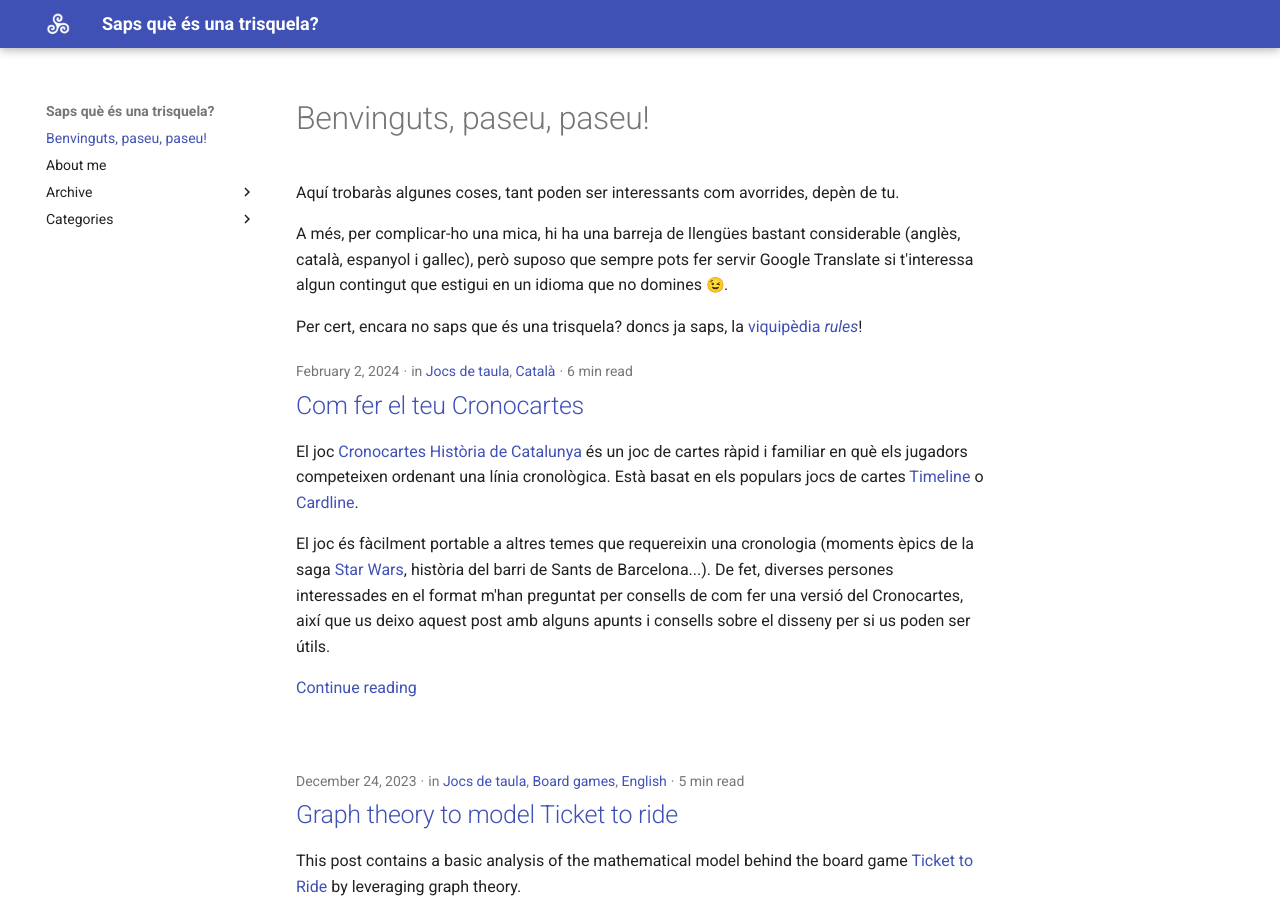
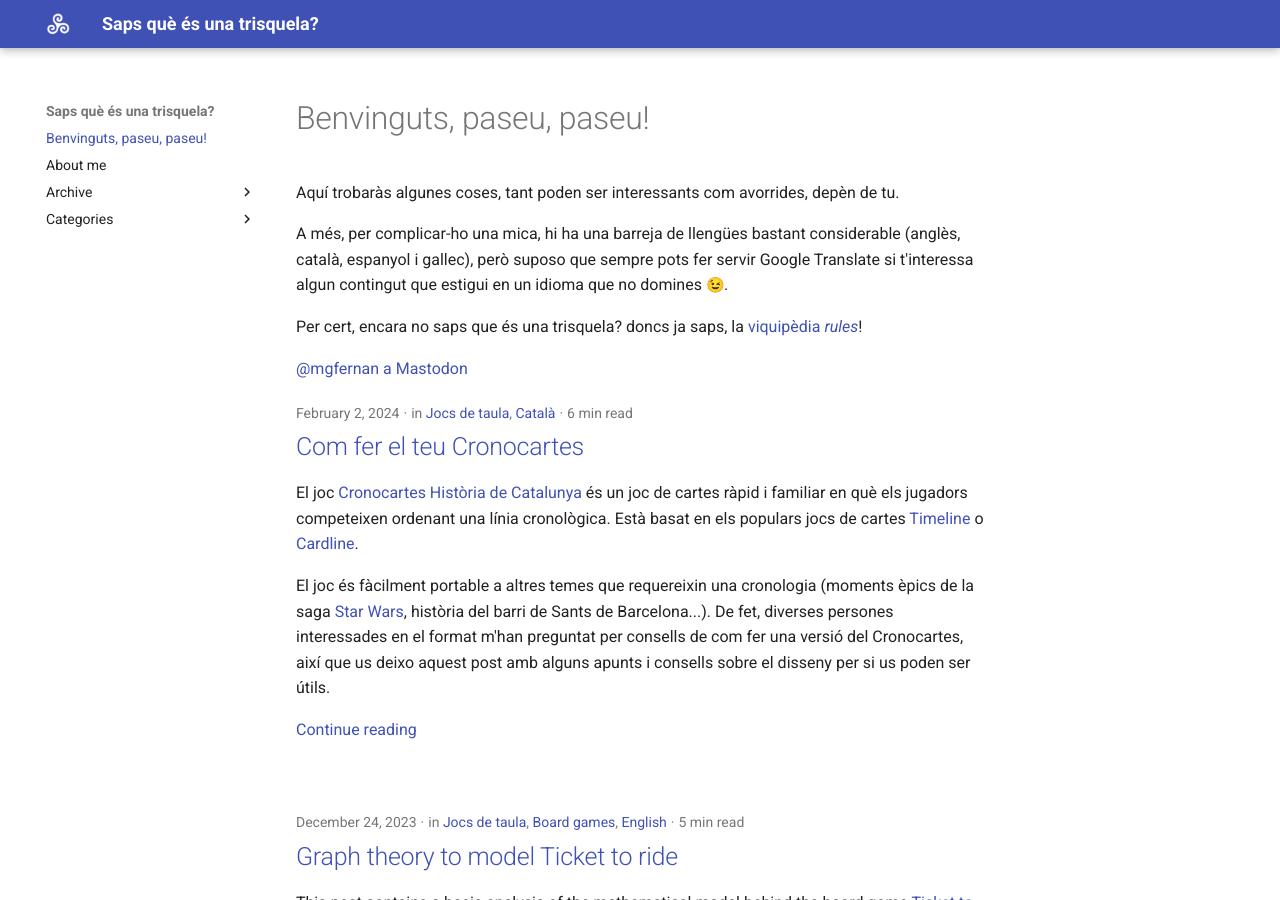
Before and after one commit to mgfernan/mgfernan.github.io, an MkDocs documentation site: the page built from docs/index.md, in a window 1280 px wide and 900 px high. Built offline with MkDocs 1.6.1 and Material for MkDocs 9.7.7, drawn with Linux system fonts in a browser that asks for light colours; emoji names are drawn with the system emoji font.

Commit message:
feat(index): add Mastodon link for verification

```diff
--- a/docs/index.md
+++ b/docs/index.md
@@ -7,3 +7,5 @@
 si t'interessa algun contingut que estigui en un idioma que no domines :wink:.
 
 Per cert, encara no saps que és una trisquela? doncs ja saps, la [viquipèdia *rules*](https://ca.wikipedia.org/wiki/Trisquela)!
+
+<a rel="me" href="https://mastodon.social/@mgfernan">@mgfernan a Mastodon</a>
```
